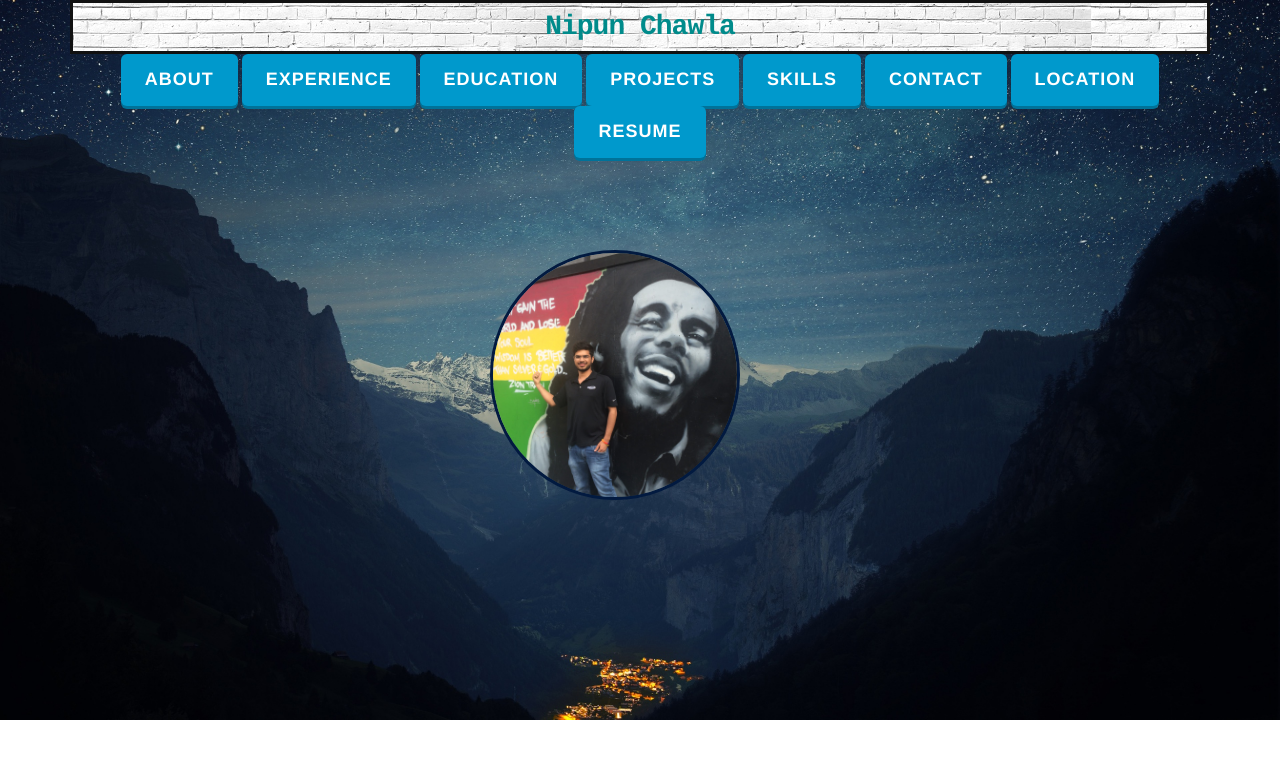
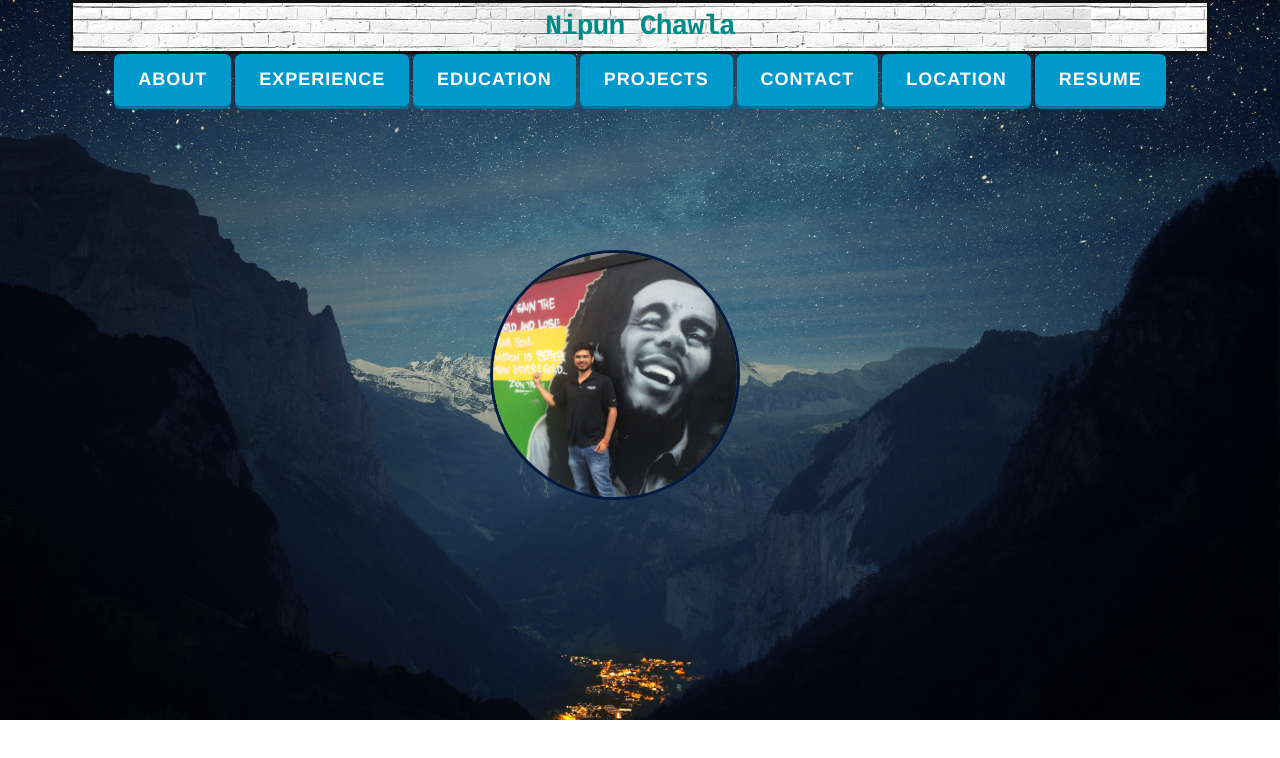
Before and after one commit to user10x/user10x.github.io, a plain HTML site: page index.htm in a window 1280 px wide. Drawn offline with nearby package versions, Linux system fonts and the light colour scheme.

Commit message:
remove skills button

```diff
--- a/index.htm
+++ b/index.htm
@@ -336,7 +336,6 @@ h6, h4 {
 
 
 <button type="button" class="btn btn-primary btn-lg raised" data-toggle="modal" data-target="#projects">Projects</button>
-<button type="button" class="btn btn-primary btn-lg raised" data-toggle="modal" data-target="#skills">Skills</button>
 
 <button type="button" class="btn btn-primary btn-lg raised" data-toggle="modal" data-target="#contact">Contact</button>
 <button type="button" class="btn btn-primary btn-lg raised" data-toggle="modal" data-target="#location">LOCATION</button>
```
